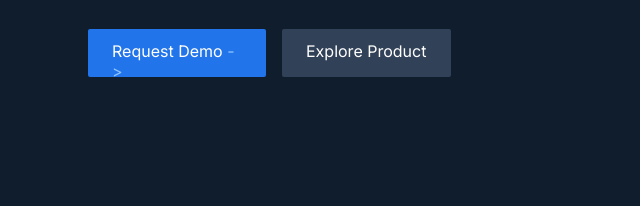
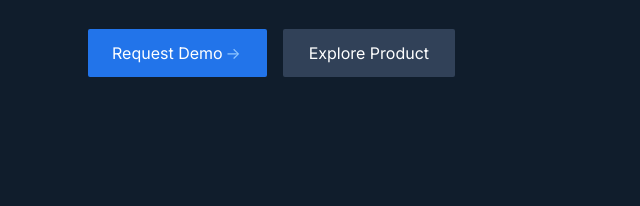
Before and after one commit to Svenez96/Landing-page-exersise, a plain HTML site: page index.html in a window 1280 px wide. Shown: the part 453-659 px from the top of the page, 0-640 px from the left. Drawn offline with nearby package versions, Linux system fonts and the light colour scheme; a web font is replaced by a local one.

Commit message:
styled header buttons

```diff
--- a/css/style.css
+++ b/css/style.css
@@ -213,8 +213,9 @@ header .header__container {
     max-width: var(--global-max-w);
     padding: 0px 24px;
     align-items: center;
+
 }
-
+/*---------------- HEADER LEFT ----------------*/
 header .header__left_top {
     display: flex;
     flex-direction: column;
@@ -245,32 +246,45 @@ header .header__left_bottom {
     align-items: center;
 
 }
+/*---------------- BUTTON ----------------*/
 
-header .arrow__button {
-    padding-inline: calc(var(--spacing) * 6);
-    padding-block: calc(var(--spacing) * 3);
+header .arrow__button{
+    position: relative;
+    padding-inline-start:calc(var(--spacing) * 6) ;
+    padding-inline-end:calc(var(--spacing) * 11)  ;
+    padding-block: calc(var(--spacing) * 3.5);
     background-color: var(--primary-color);
     border-radius: 2px;
     cursor: pointer;
     transition: all ease-in-out 0.25s;
-    width: 178px;
-    height: 48px;
 }
 
 header .arrow__button:hover {
     background-color: var(--arrow-button-hc);
 }
 
+header  .arrow__button::before {
+    position: absolute;
+    content: '->';
+    color: var(--arrow-r-btn-color);
+    inset-block-start: 50%;
+    inset-inline-start: 77%;
+    transform: translateY(-50%);
+    transition: all ease-in-out 0.10s;
+}
+
+.arrow__button:hover::before {
+    inset-inline-start: calc(81% - 0.25rem);
+}
 
 header .dark__button {
-    padding-inline: calc(var(--spacing) * 6);
-    padding-block: calc(var(--spacing) * 3);
     background-color: var(--dark-button-color);
+    position: relative;
+    padding-inline: calc(var(--spacing) * 6.5);
+    padding-block: calc(var(--spacing) * 3.5);
     border-radius: 2px;
     cursor: pointer;
-    transition: all ease-in-out 0.25s;
-    width: 169px;
-    height: 48px;
+    transition: all ease-in-out 0.10s;
 }
 
 header .dark__button:hover {
@@ -279,20 +293,9 @@ header .dark__button:hover {
 
 a.a-button{
     color: white;
-
 }
 
-a.a-button .arrow-r-btn {
-    color: var(--arrow-r-btn-color);
-    transition: all ease-in-out 0.5s;
-    position: relative;
-
-}
-
-a.a-button:hover .arrow-r-btn{
-    left: 3px;
-}
-
+/*---------------- HEADER RIGHT ----------------*/
 header .header__right {
     position: relative;
     z-index: 2;
--- a/index.html
+++ b/index.html
@@ -65,9 +65,7 @@
           </div>
           <div class="header__left_bottom">
             <div class="arrow__button">
-              <a class="a-button" href="">Request Demo
-                <span class="arrow-r-btn">-&gt;</span>
-              </a>
+              <a class="a-button" href="">Request Demo</a>
             </div>
             <div class="dark__button">
               <a class="a-button" href="">Explore Product</a>
```
